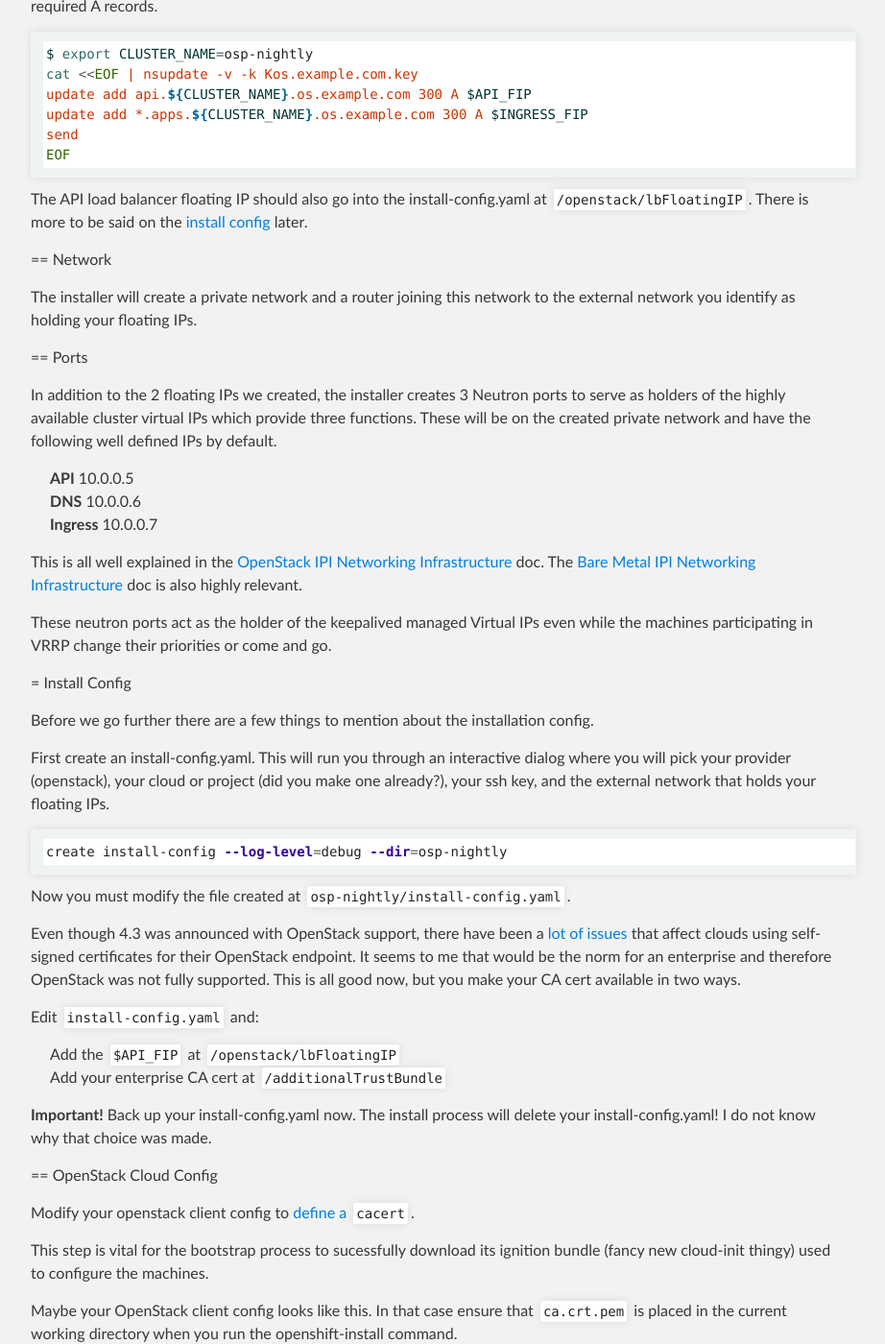
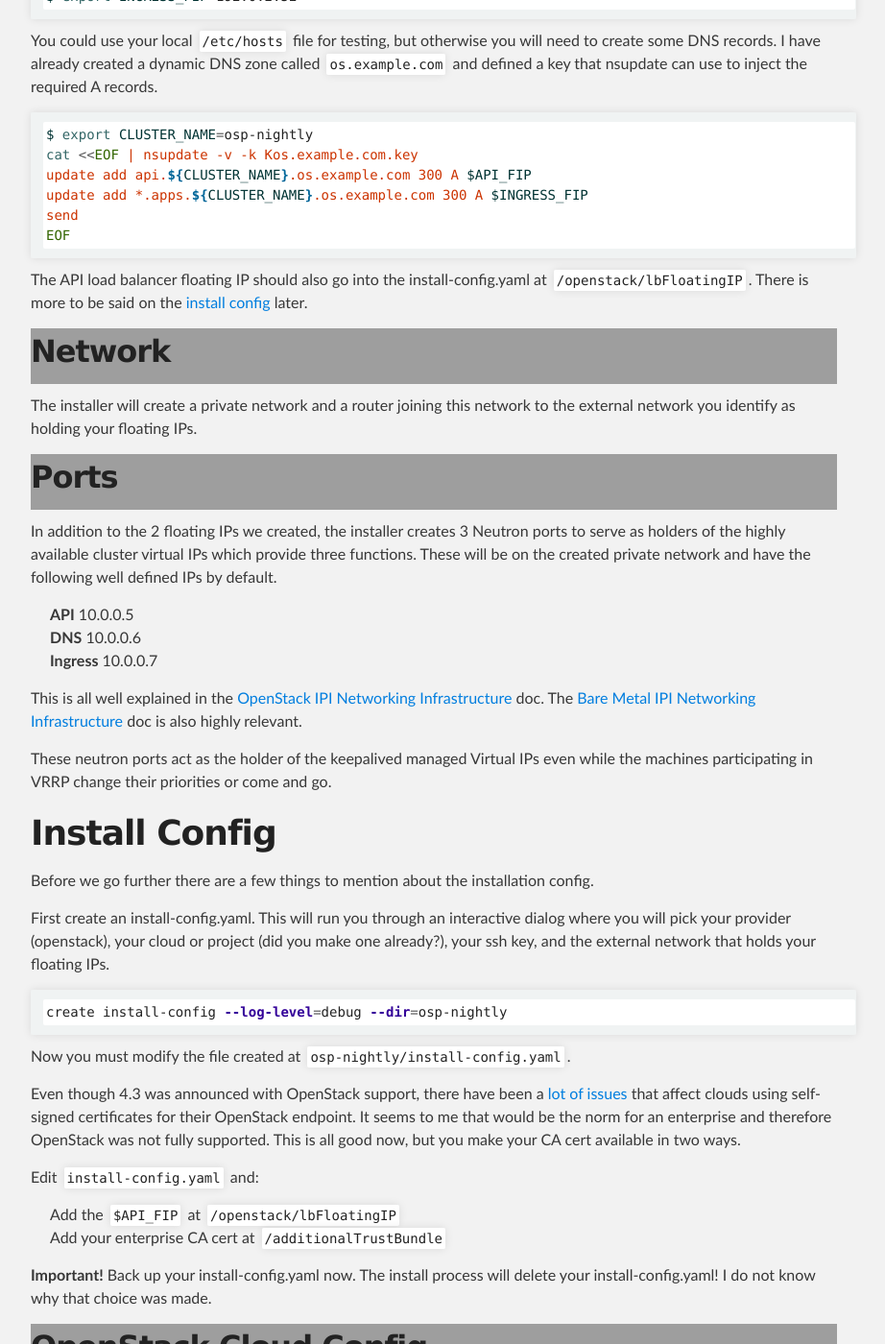
Before and after one commit to dlbewley/dlbewley.github.io, a Jekyll site: the page built from _posts/2020-02-15-OpenShift-4-on-OpenStack-Networking-and-Installation.md, in a window 1280 px wide and 1400 px high, scrolled down 1610 px. Shown: the whole window at 96% size, without its empty margins (188-1110 px from the left). Built offline with Jekyll 4.4.1, drawn with Linux system fonts in a browser that asks for light colours; comment, search, counter and statistics services are not loaded; the repository's description, which GitHub fills in, is left out; some of the changed text lies outside the part shown.

Commit message:
fix markdown flubs

````diff
--- a/_posts/2020-02-15-OpenShift-4-on-OpenStack-Networking-and-Installation.md
+++ b/_posts/2020-02-15-OpenShift-4-on-OpenStack-Networking-and-Installation.md
@@ -48,11 +50,11 @@
 
 The API load balancer floating IP should also go into the install-config.yaml at `/openstack/lbFloatingIP`. There is more to be said on the [install config](#install-config) later.
 
-== Network
+## Network
 
 The installer will create a private network and a router joining this network to the external network you identify as holding your floating IPs.
 
-== Ports
+## Ports
 
 In addition to the 2 floating IPs we created, the installer creates 3 Neutron ports to serve as holders of the highly available cluster virtual IPs which provide three functions. These will be on the created private network and have the following well defined IPs by default.
 
@@ -64,7 +66,7 @@
 
 These neutron ports act as the holder of the keepalived managed Virtual IPs even while the machines participating in VRRP change their priorities or come and go.
 
-= Install Config
+# Install Config
 
 Before we go further there are a few things to mention about the installation config.
 
@@ -85,7 +87,7 @@
 
 **Important!** Back up your install-config.yaml now. The install process will delete your install-config.yaml! I do not know why that choice was made.
 
-== OpenStack Cloud Config
+## OpenStack Cloud Config
 
 Modify your openstack client config to [define a `cacert`](https://github.com/openshift/installer/tree/master/docs/user/openstack#self-signed-openstack-ca-certificates).
 
@@ -129,9 +131,9 @@
       password: 'password'
 ```
 
-= Installation
+# Installation
 
-== Bootstrap
+## Bootstrap
 
 And finally, here is where I can show off my Apple Pencil lack of skills! And where we will run the installer.
 
@@ -143,23 +145,23 @@
 
 The [openshift-install tool](https://github.com/openshift/installer) leverages [Terraform](https://www.terraform.io/) to produce Installer Provisioned Infrastructure. It will create a bootstrap node first.
 
-[![OpenShift OpenStack Networking](/images/thumb/openshift-openstack-install-network-00.png)](/images/thumb/openshift-openstack-install-network-00.png)
+[![OpenShift OpenStack Networking](/images/openshift-openstack-install-network-00.png)](/images/thumb/openshift-openstack-install-network-00.png)
 
 This node will be configured to run a tiny 1 node OpenShift cluster, which only exists as a mechanism to serve out the configurations required by the actual cluster being built shortly after. This may remind you of the TripleO Undercloud / Overcloud model.
 
 When the bootstrap node is first created, it is the only member of all three VRRP or keepalived instances. I try to indicate this by showing the network connection passing through all three blue keepalived "domains".
 
-[![OpenShift OpenStack Networking](/images/thumb/openshift-openstack-install-network-01.png)](/images/thumb/openshift-openstack-install-network-01.png)
+[![OpenShift OpenStack Networking](/images/openshift-openstack-install-network-01.png)](/images/thumb/openshift-openstack-install-network-01.png)
 
 Once the bootstrap node is running a small cluster it will be reachable via the API port on 10.0.0.5. The installer (Terraform) will then connect again to OpenStack and build 3 master nodes.
 
 The masters will obtain their configuration from the bootstrap node and execute the machine config operator which will connect to the OpenStack API to build worker nodes. This step would fail if your `cacert` is not obtained from your clouds.yaml.
 
-[![OpenShift OpenStack Networking](/images/thumb/openshift-openstack-install-network-02.png)](/images/thumb/openshift-openstack-install-network-02.png)
+[![OpenShift OpenStack Networking](/images/openshift-openstack-install-network-02.png)](/images/thumb/openshift-openstack-install-network-02.png)
 
 Finally, a big difference from TripleO is that the bootstrap node will be deleted once the actual cluster is up leaving behind only the masers and worker nodes participated in VRRP to handle traffic for the VIPs. With TripleO the undercloud director machine would live on for management purposes.
 
-= Floating IP
+# Floating IP
 
 Finally while the association of the API floating IP and API port are automatically handled by the installer process, the ingress floating IP must be assocated by hand.
 
````
Also changed, not shown: other parts of _posts/2020-02-15-OpenShift-4-on-OpenStack-Networking-and-Installation.md (+5 -3 lines).
